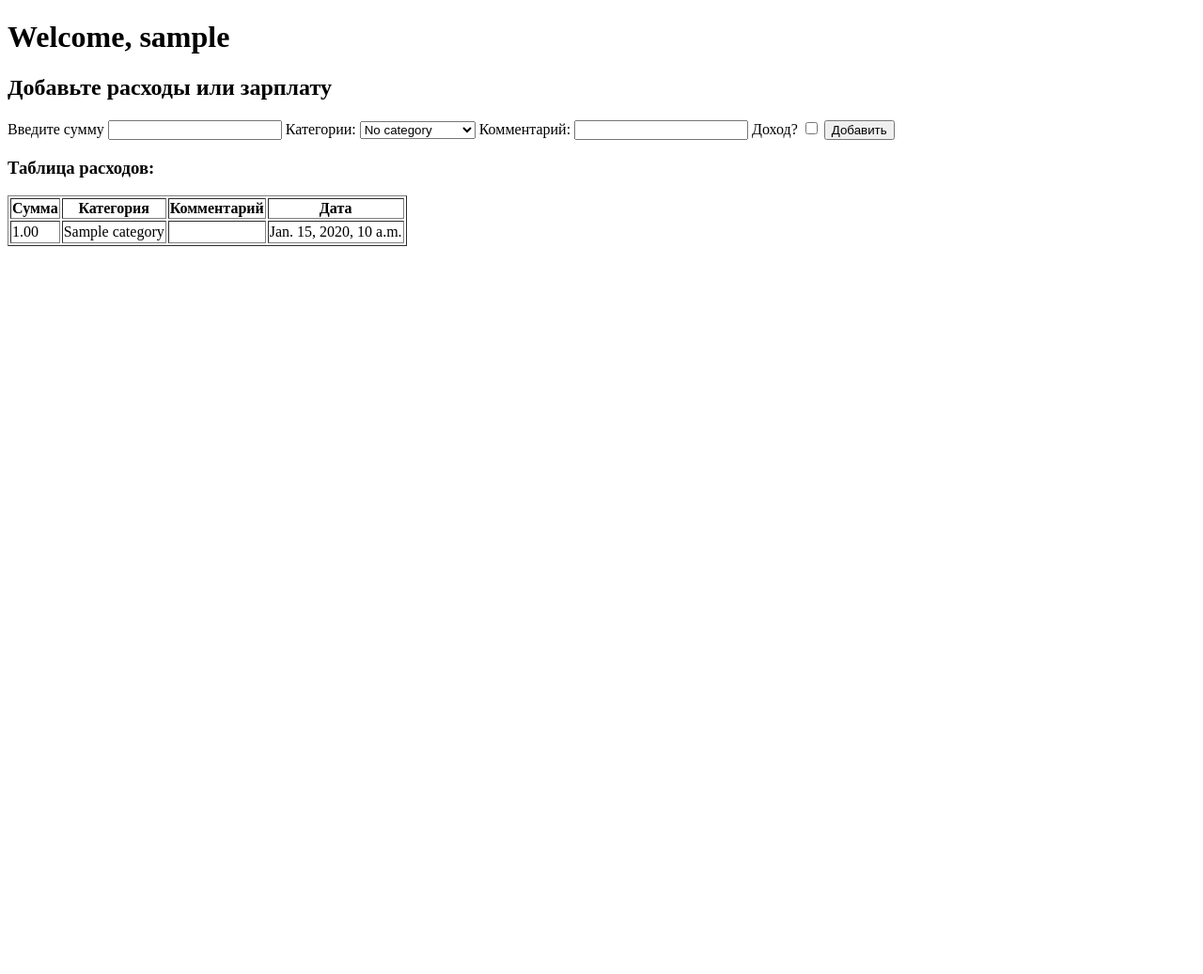
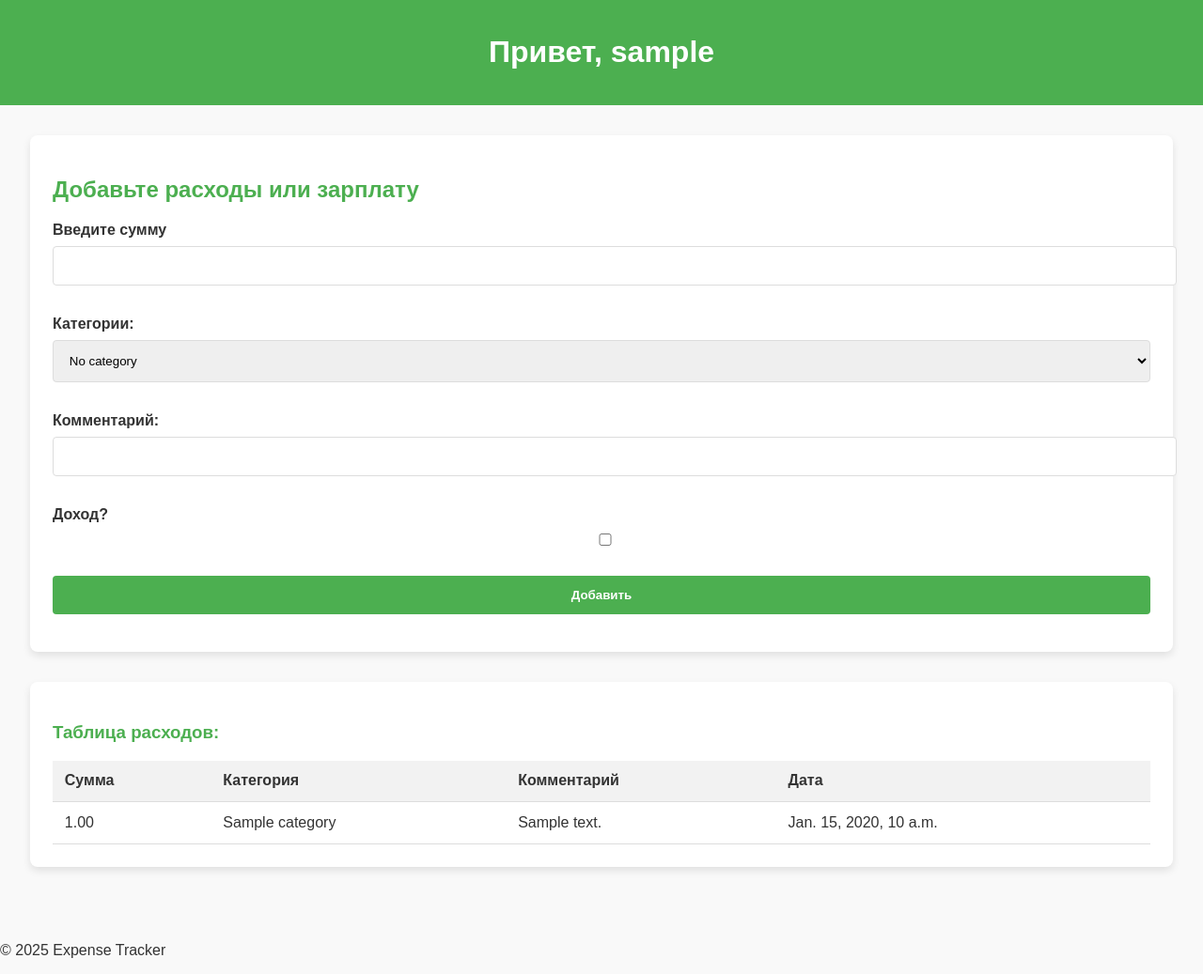
Before and after one commit to Cyber-ivan/Expenses_django, a Django app: page /home/ in a window 1280 px wide. Shown: the whole page at 94% size. Before the commit the page ends 262 px from the top, so only its background shows below. Run offline with Django 5.2, Linux system fonts and the light colour scheme; a user stored in the database is signed in; tables that the repository leaves empty hold one stand-in row (values such as "Sample post").

Commit message:
add styles.css

```diff
--- a/expense/views.py
+++ b/expense/views.py
@@ -20,13 +20,12 @@ class Home(View):
     @method_decorator(login_required)
     def get(self, request):
         categories = Category.objects.all()
-        expenses = Expense.objects.filter(user=request.user)
-        incomes = Expense.objects.filter(user=request.user, income=True)
+        expenses = Expense.objects.filter(user=request.user).order_by('-date')
+
 
         context = {
             'categories': categories,
             'expenses': expenses,
-            'incomes': incomes,
         }
         return render(request, self.template_name, context)
 
@@ -45,15 +44,15 @@ class Home(View):
             comment=comment,
             income=income
         )
-        categories = Category.objects.all()
-        expenses = Expense.objects.filter(user=request.user)
-        incomes = Expense.objects.filter(user=request.user, income=True)
-
-        context = {
-            'categories': categories,
-            'expenses': expenses,
-            'incomes': incomes,
-        }
+        # categories = Category.objects.all()
+        # expenses = Expense.objects.filter(user=request.user)
+        # incomes = Expense.objects.filter(user=request.user, income=True)
+        #
+        # context = {
+        #     'categories': categories,
+        #     'expenses': expenses,
+        #     'incomes': incomes,
+        # }
 
         return HttpResponseRedirect(reverse('test'))
 
--- /dev/null
+++ b/static/css/styles.css
@@ -0,0 +1,89 @@
+/* Основные стили */
+body {
+    font-family: 'Arial', sans-serif;
+    margin: 0;
+    padding: 0;
+    background-color: #f9f9f9;
+    color: #333;
+}
+
+header {
+    background-color: #4caf50;
+    color: white;
+    padding: 1rem;
+    text-align: center;
+}
+
+main {
+    padding: 2rem;
+}
+
+h2, h3 {
+    color: #4caf50;
+}
+
+.form-section, .table-section {
+    margin-bottom: 2rem;
+    background: white;
+    border-radius: 8px;
+    padding: 1.5rem;
+    box-shadow: 0 4px 8px rgba(0, 0, 0, 0.1);
+}
+
+.form-group {
+    margin-bottom: 1rem;
+}
+
+label {
+    display: block;
+    margin-bottom: 0.5rem;
+    font-weight: bold;
+}
+
+input, select, button {
+    width: 100%;
+    padding: 0.8rem;
+    margin-bottom: 1rem;
+    border: 1px solid #ddd;
+    border-radius: 4px;
+}
+
+button {
+    background-color: #4caf50;
+    color: white;
+    border: none;
+    cursor: pointer;
+    font-weight: bold;
+}
+
+button:hover {
+    background-color: #45a049;
+}
+
+/* Таблица */
+table {
+    width: 100%;
+    border-collapse: collapse;
+    margin-top: 1rem;
+}
+
+table th, table td {
+    padding: 0.8rem;
+    text-align: left;
+    border-bottom: 1px solid #ddd;
+}
+
+table th {
+    background-color: #f2f2f2;
+}
+
+/* Адаптивность */
+@media (max-width: 600px) {
+    input, select, button {
+        font-size: 14px;
+    }
+
+    table th, table td {
+        font-size: 14px;
+    }
+}
--- a/templates/home.html
+++ b/templates/home.html
@@ -2,18 +2,26 @@
 <html lang="en">
 <head>
     <meta charset="UTF-8">
-    <title>TEST</title>
+    <meta name="viewport" content="width=device-width, initial-scale=1.0">
+    <title>Expense Tracker</title>
+    {% load static %}
+    <link rel="stylesheet" href="{% static 'css/styles.css' %}">
 </head>
 <body>
-<h1>Welcome, {{ user }}</h1>
+    <header>
+        <h1>Привет, {{ user }}</h1>
+    </header>
 
+    <main>
+        <section class="form-section">
+            <h2>Добавьте расходы или зарплату</h2>
             <form method="post">
                 {% csrf_token %}
-    <h2>Добавьте расходы или зарплату</h2>
-
+                <div class="form-group">
                     <label for="money">Введите сумму</label>
                     <input type="number" step="0.01" name="money" id="money" required>
-
+                </div>
+                <div class="form-group">
                     <label for="category_in">Категории:</label>
                     <select name="category_in" id="category_in">
                         <option value="">No category</option>
@@ -21,18 +29,22 @@
                             <option value="{{ category.id }}">{{ category.name }}</option>
                         {% endfor %}
                     </select>
-
+                </div>
+                <div class="form-group">
                     <label for="comment">Комментарий:</label>
                     <input type="text" name="comment" id="comment">
-
+                </div>
+                <div class="form-group">
                     <label for="income">Доход?</label>
                     <input type="checkbox" name="income" id="income">
+                </div>
+                <button type="submit" class="btn">Добавить</button>
+            </form>
+        </section>
 
-    <button type="submit">Добавить</button>
-</form>
-
+        <section class="table-section">
             <h3>Таблица расходов:</h3>
-<table border="1">
+            <table>
                 <thead>
                     <tr>
                         <th>Сумма</th>
@@ -44,17 +56,31 @@
                 <tbody>
                     {% for expense in expenses %}
                     <tr>
-            <td>{{ expense.money }}</td>
-            <td>{{ expense.category.name}}</td>
                         <td>
-                <option value="{{ category.id }}">{{ category.name }}</option>
+                            {% if not expense.income %}
+                                -{{ expense.money|floatformat:2 }}
+                            {% else %}
+                                {{ expense.money|floatformat:2 }}
+                            {% endif %}
                         </td>
+                        <td>
+                            {% if expense.category %}
+                                {{ expense.category.name }}
+                            {% else %}
+                                No category
+                            {% endif %}
+                        </td>
+                        <td>{{ expense.comment }}</td>
                         <td>{{ expense.date }}</td>
-
                     </tr>
                     {% endfor %}
                 </tbody>
             </table>
+        </section>
+    </main>
 
+    <footer>
+        <p>&copy; 2025 Expense Tracker</p>
+    </footer>
 </body>
 </html>
```
Also changed, not shown: src/settings.py (+8 -0 lines), templates/test.html (deleted, +0 -60 lines). Lines whose indentation alone changed are shown as unchanged.
